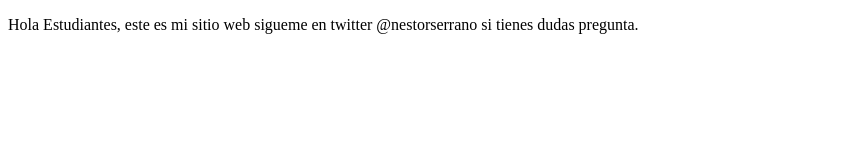
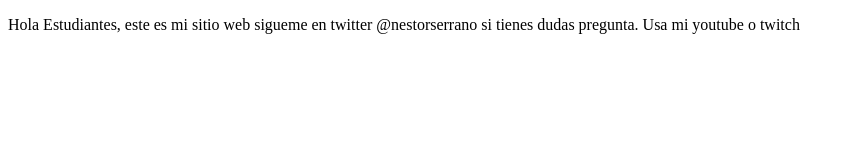
Before and after one commit to nestorserrano/html, a plain HTML site: page index.html in a window 1280 px wide. Shown: the whole page, without its empty margins (0-853 px from the left). Drawn offline with Linux system fonts and the light colour scheme.

Commit message:
Segundo Commit

```diff
--- a/index.html
+++ b/index.html
@@ -10,6 +10,8 @@
     <p>Hola Estudiantes, este es mi sitio
         web sigueme en twitter @nestorserrano
         si tienes dudas pregunta.
+
+        Usa mi youtube o twitch
     </p>
 </body>
 </html>
```
